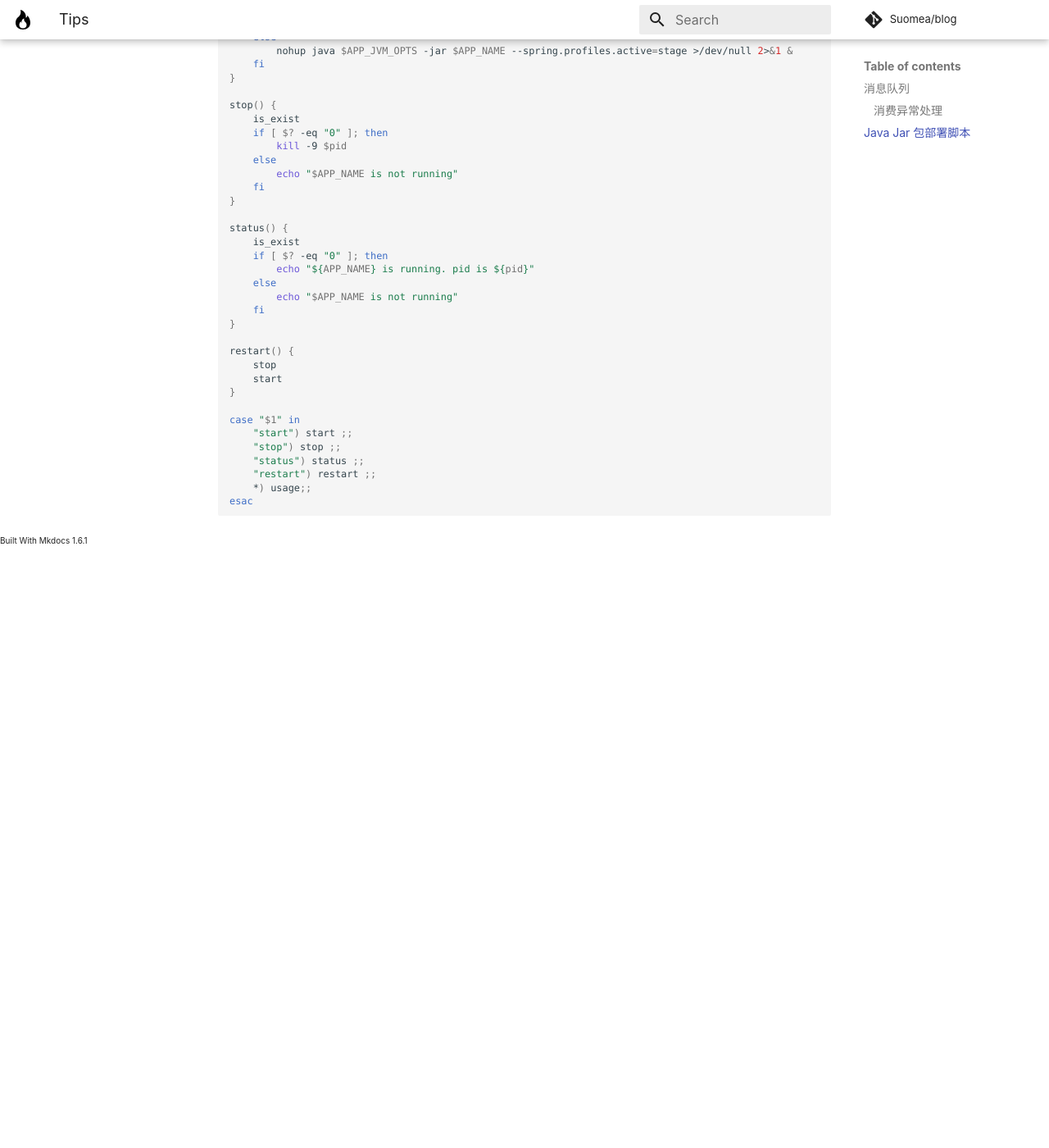
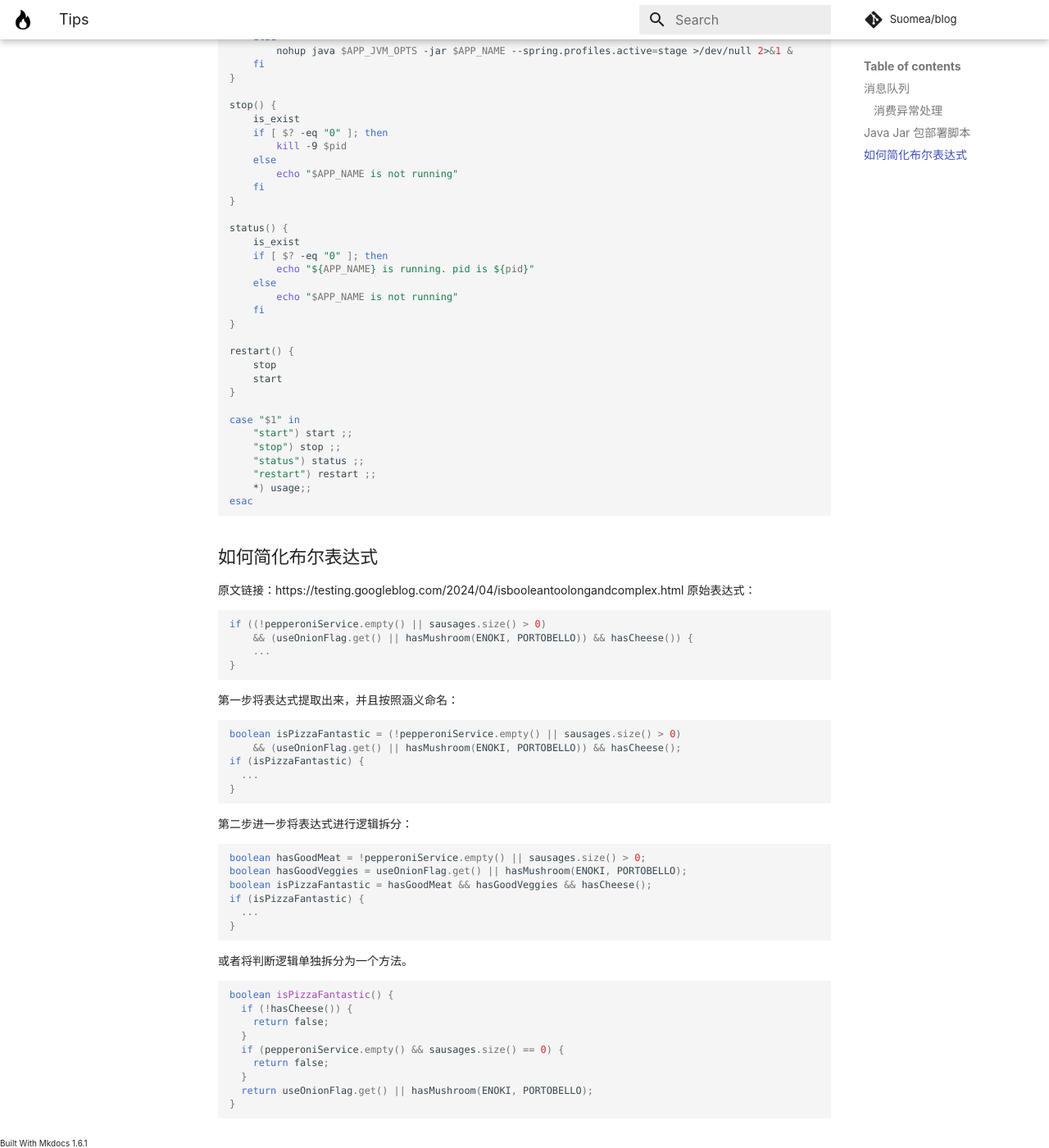
Before and after one commit to Suomea/blog, an MkDocs documentation site: the page built from docs/Java/Tips.md, in a window 1280 px wide and 1400 px high, scrolled down 815 px. Shown: the whole window at 82% size. Built offline with MkDocs 1.6.1 and Material for MkDocs 9.7.7, drawn with Linux system fonts in a browser that asks for light colours; some web fonts are replaced; comment, search, counter and statistics services are not loaded; before the commit the page ends 1480 px from its top, so only the background shows below that.

Commit message:
更新 Java 笔记。

````diff
--- a/docs/Java/Tips.md
+++ b/docs/Java/Tips.md
@@ -68,3 +68,45 @@ case "$1" in
 	*) usage;;
 esac
 ```
+
+## 如何简化布尔表达式
+原文链接：https://testing.googleblog.com/2024/04/isbooleantoolongandcomplex.html
+原始表达式：
+```java
+if ((!pepperoniService.empty() || sausages.size() > 0)
+	&& (useOnionFlag.get() || hasMushroom(ENOKI, PORTOBELLO)) && hasCheese()) {
+	...
+}
+```
+
+第一步将表达式提取出来，并且按照涵义命名：
+```java
+boolean isPizzaFantastic = (!pepperoniService.empty() || sausages.size() > 0)
+    && (useOnionFlag.get() || hasMushroom(ENOKI, PORTOBELLO)) && hasCheese();
+if (isPizzaFantastic) {
+  ...
+}
+```
+
+第二步进一步将表达式进行逻辑拆分：
+```java
+boolean hasGoodMeat = !pepperoniService.empty() || sausages.size() > 0;
+boolean hasGoodVeggies = useOnionFlag.get() || hasMushroom(ENOKI, PORTOBELLO);
+boolean isPizzaFantastic = hasGoodMeat && hasGoodVeggies && hasCheese();
+if (isPizzaFantastic) {
+  ...
+}
+```
+
+或者将判断逻辑单独拆分为一个方法。
+```java
+boolean isPizzaFantastic() {
+  if (!hasCheese()) {
+    return false;
+  }
+  if (pepperoniService.empty() && sausages.size() == 0) {
+    return false;
+  }
+  return useOnionFlag.get() || hasMushroom(ENOKI, PORTOBELLO);
+}
+```
````
